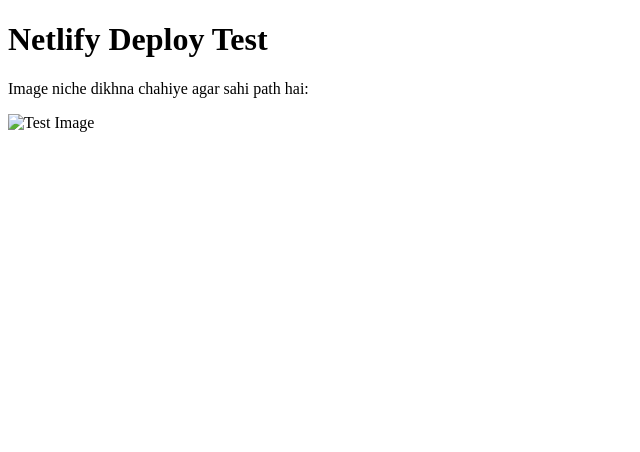
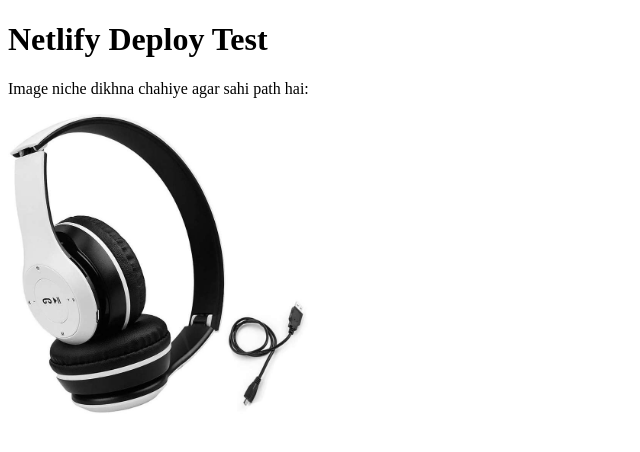
Before and after one commit to addugamer/Netlify, a plain HTML site: page index.html in a window 1280 px wide. Shown: the whole page, without its empty margins (0-640 px from the left). Drawn offline with Linux system fonts and the light colour scheme.

Commit message:
Update index.html

```diff
--- a/index.html
+++ b/index.html
@@ -8,7 +8,7 @@
   <h1>Netlify Deploy Test</h1>
   <p>Image niche dikhna chahiye agar sahi path hai:</p>
 
-  <img src="/images/1757145414249.jpeg" alt="Test Image" width="300">
+  <img src="/images/extra.jpeg" alt="Test Image" width="300">
 
 </body>
 </html>
```
